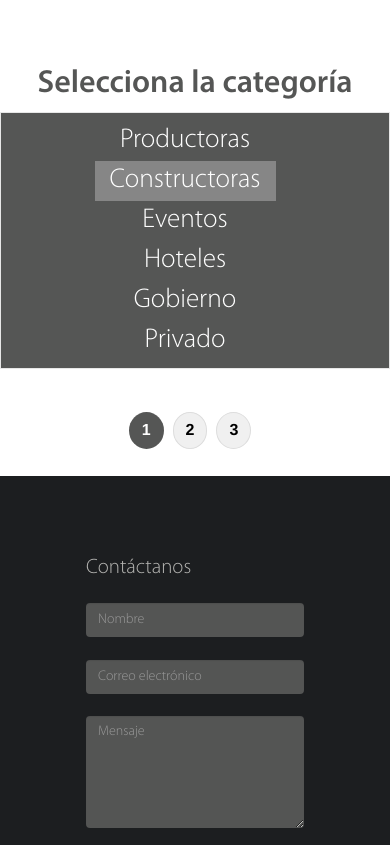
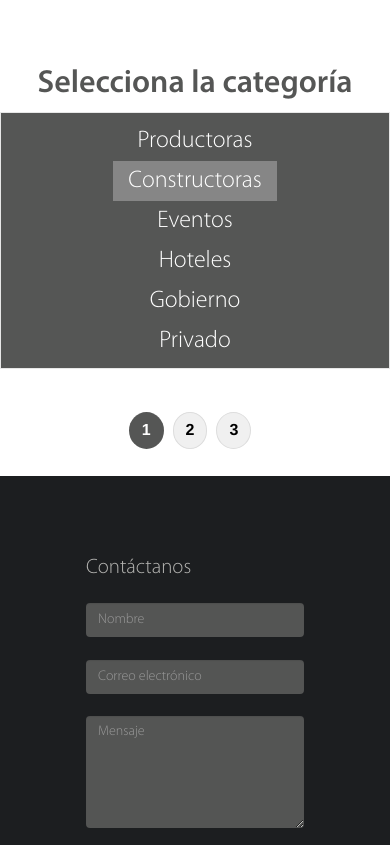
Before and after one commit to jenpoole/aerial, a plain HTML site: page portafolio.html in a window 390 px wide. Shown: the part 1560-2405 px from the top of the page. Drawn offline with nearby package versions, Linux system fonts and the light colour scheme.

Commit message:
responsive tweaks

```diff
--- a/css/custom.css
+++ b/css/custom.css
@@ -601,6 +601,10 @@ i.fa {
     #homepage .homepage-drone-img p {
         font-size: 1.5em;
     }
+    .gallery-select .navbar-nav>li>a {
+        margin-right: 15px;
+        font-size: 1.5em;
+    }
 }
 
 @media screen and (max-width: 1010px) {
@@ -615,9 +619,6 @@ i.fa {
     }
     .services .row {
         padding-left: 80px;
-    }
-    .gallery-select .navbar-nav>li>a {
-        margin-right: 20px;
     }
     #portafolio .homepage-drone-img {
         height: 400px;
@@ -669,6 +670,9 @@ i.fa {
     }
     .footer-logo {
         margin-top: 50px;
+    }
+    .gallery-select .navbar-nav>li>a {
+        margin-right: 0px;
     }
 }
 
```
Also changed, not shown: index.html (+0 -1 lines).
